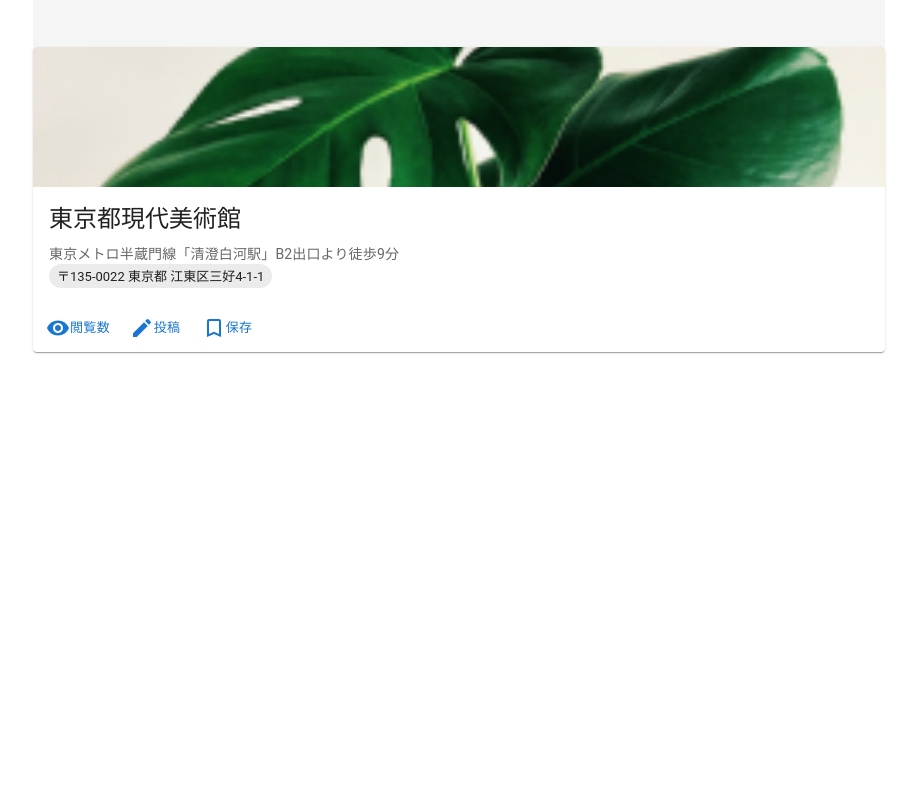
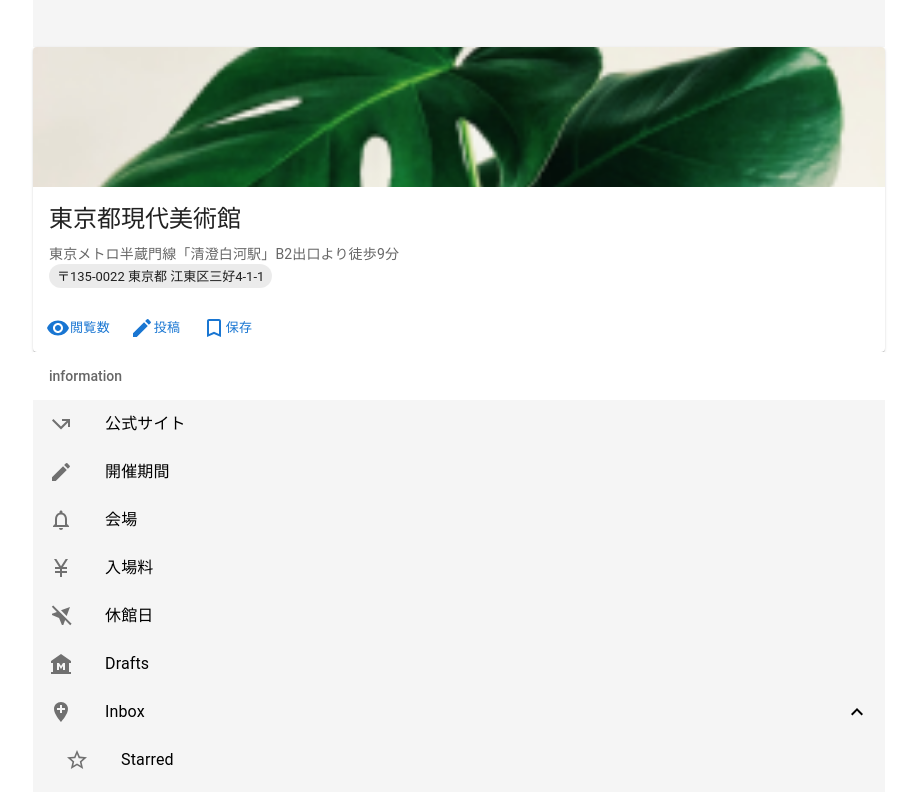
Before and after one commit to monstera3/ato, a React (Create React App) app: page /museums/1 in a window 1280 px wide. Shown: the part 1067-1867 px from the top of the page, without its empty margins (181-1098 px from the left). Before the commit the page ends 1427 px from the top, so only its background shows below. Built offline with nearby package versions, Linux system fonts and the light colour scheme; no server answers.

Commit message:
style: information card add

```diff
--- a/src/components/page/MuseumDetail.tsx
+++ b/src/components/page/MuseumDetail.tsx
@@ -1,11 +1,34 @@
 import { useParams } from 'react-router-dom';
 import { getMuseum } from '../../data';
 import { MuseumCard } from '../model/MuseumCard';
-import { Box, Container, ImageListItem, Typography } from '@mui/material';
+import {
+  Box,
+  Container,
+  ImageListItem,
+  Typography,
+  List,
+  Collapse,
+  ListItemIcon, ListSubheader, ListItemText, ListItemButton
+} from '@mui/material';
+import CallMissedOutgoingIcon from '@mui/icons-material/CallMissedOutgoing';
+import CreateIcon from '@mui/icons-material/Create';
+import AddLocationIcon from '@mui/icons-material/AddLocation';
+import CurrencyYenIcon from '@mui/icons-material/CurrencyYen';
+import NearMeDisabledIcon from '@mui/icons-material/NearMeDisabled';
+import NotificationsNoneIcon from '@mui/icons-material/NotificationsNone';
+import MuseumIcon from '@mui/icons-material/Museum';
 import React from 'react';
 import sampleImg from "../../assets/images/sample1.png"
+import { ExpandLess, ExpandMore, StarBorder } from '@mui/icons-material';
 
 export const MuseumDetail = () => {
+
+  const [open, setOpen] = React.useState(true);
+
+  const handleClick = () => {
+    setOpen(!open);
+  };
+
   const params = useParams();
   const museum = getMuseum(parseInt(params.museumId ? params.museumId : '0', 10));
   return (
@@ -22,6 +45,69 @@ export const MuseumDetail = () => {
       }}>内容</Box>
       <MuseumCard museum={museum} />
 
+      <List
+        sx={{ width: '100%', maxWidth: 'md', backgroundColor: '#f5f5f5' }}
+        component="nav"
+        aria-labelledby="nested-list-subheader"
+        subheader={
+          <ListSubheader component="div" id="nested-list-subheader">
+            information
+          </ListSubheader>
+        }
+      >
+        <ListItemButton>
+          <ListItemIcon>
+            <CallMissedOutgoingIcon />
+          </ListItemIcon>
+          <ListItemText primary="公式サイト" />
+        </ListItemButton>
+        <ListItemButton>
+          <ListItemIcon>
+            <CreateIcon />
+          </ListItemIcon>
+          <ListItemText primary="開催期間" />
+        </ListItemButton>
+        <ListItemButton>
+          <ListItemIcon>
+            <NotificationsNoneIcon />
+          </ListItemIcon>
+          <ListItemText primary="会場" />
+        </ListItemButton>
+        <ListItemButton>
+          <ListItemIcon>
+            <CurrencyYenIcon />
+          </ListItemIcon>
+          <ListItemText primary="入場料" />
+        </ListItemButton><ListItemButton>
+        <ListItemIcon>
+          <NearMeDisabledIcon />
+        </ListItemIcon>
+        <ListItemText primary="休館日" />
+      </ListItemButton><ListItemButton>
+        <ListItemIcon>
+          <MuseumIcon />
+        </ListItemIcon>
+        <ListItemText primary="Drafts" />
+      </ListItemButton>
+        <ListItemButton onClick={handleClick}>
+          <ListItemIcon>
+            <AddLocationIcon />
+          </ListItemIcon>
+          <ListItemText primary="Inbox" />
+          {open ? <ExpandLess /> : <ExpandMore />}
+        </ListItemButton>
+        <Collapse in={open} timeout="auto" unmountOnExit>
+          <List component="div" disablePadding>
+            <ListItemButton sx={{ pl: 4 }}>
+              <ListItemIcon>
+                <StarBorder />
+              </ListItemIcon>
+              <ListItemText primary="Starred" />
+            </ListItemButton>
+          </List>
+        </Collapse>
+      </List>
+
     </Container>
      )
 }
```
